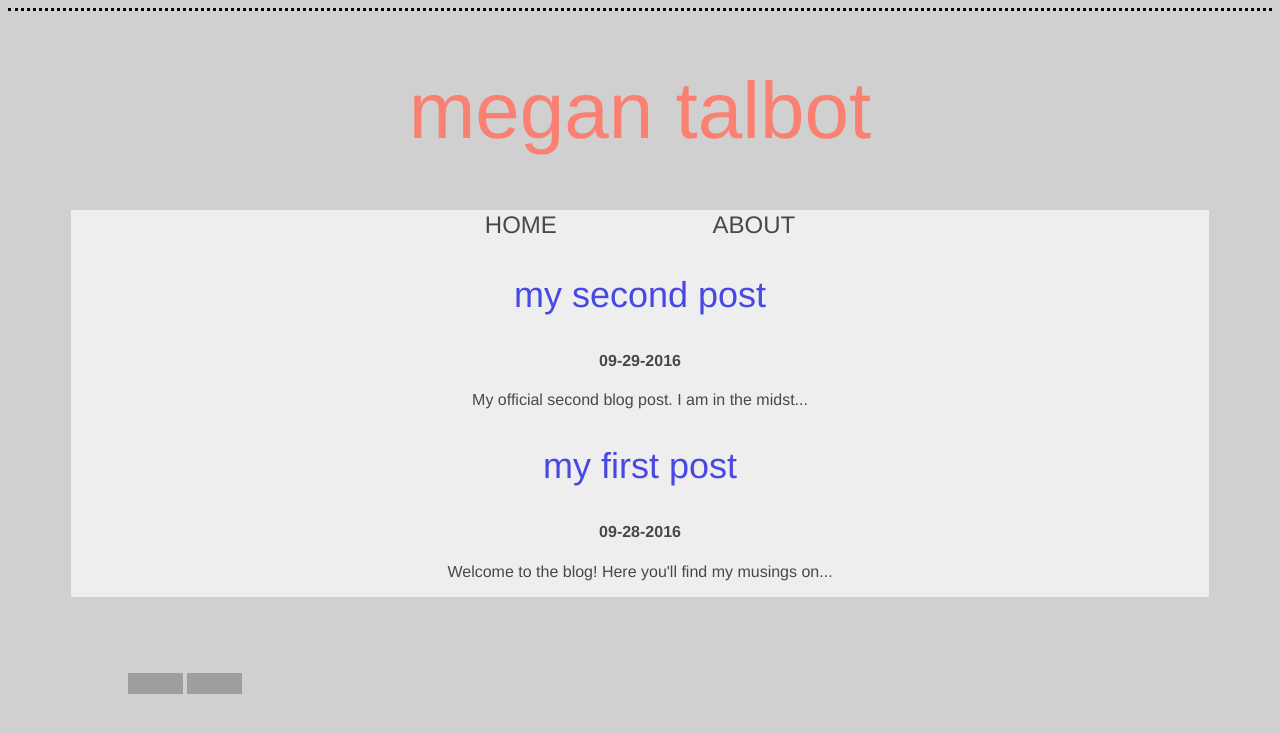
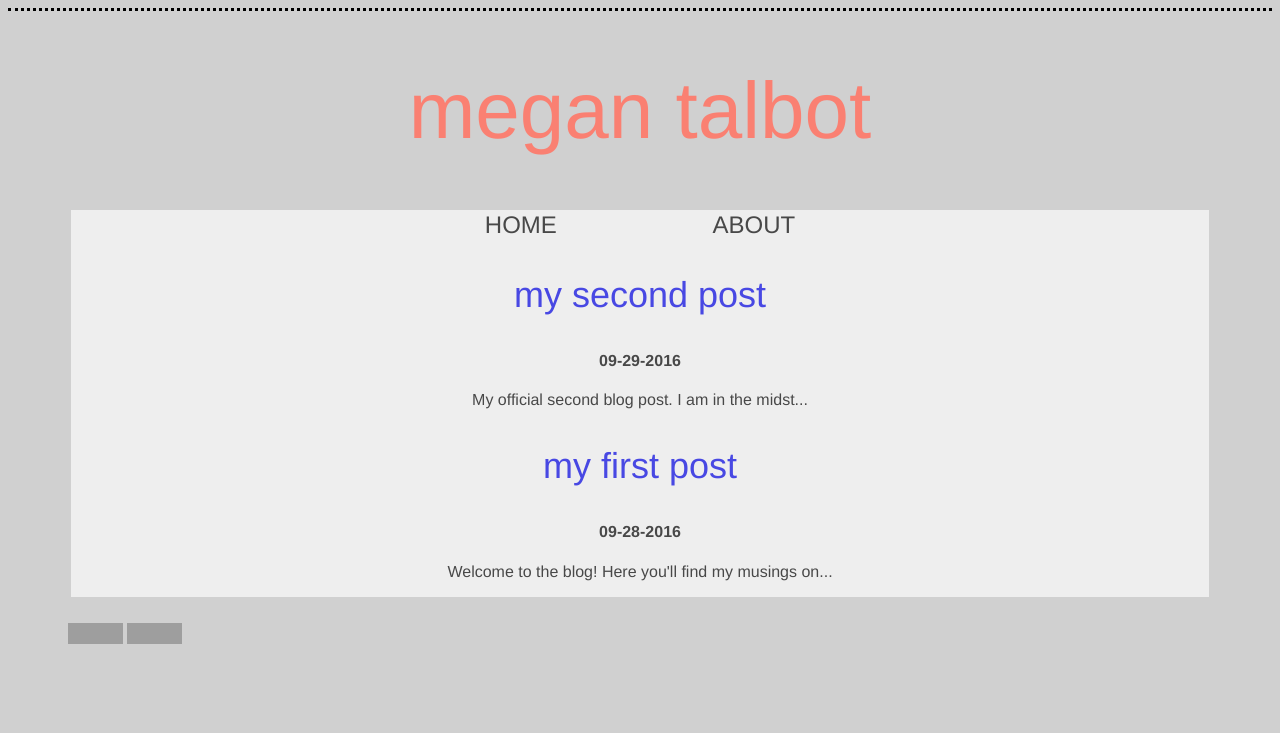
Before and after one commit to meganft/meganft.github.io, a Jekyll site: the page built from index.html, in a window 1280 px wide. Shown: the top 733 px of the page. Built offline with Jekyll 4.4.1, drawn with Linux system fonts in a browser that asks for light colours; grey boxes are pictures that could not be loaded.

Commit message:
change footer spacing

```diff
--- a/_includes/footer.html
+++ b/_includes/footer.html
@@ -1,8 +1,8 @@
     </div>
   </body>
   <footer>
-  <p id="buttons">
-  				<a href="mailto:meganftalbot@gmail.com"><img src="https://openclipart.org/image/2400px/svg_to_png/216531/Mail-Icon-White-on-Grey.png" width= "28"; padding=10cm; ></a><a href="https://www.linkedin.com/in/megan-talbot" ><img src="http://image.flaticon.com/icons/svg/34/34227.svg" width = "27"; padding=10cm;  ></a><a href="https://twitter.com/megantalbot">
-          <img src="https://cdn3.iconfinder.com/data/icons/free-social-icons/67/twitter_circle_black-512.png" width= "28"; padding=10cm; ></a><a href="https://github.com/meganft"><img src="http://image.flaticon.com/icons/svg/25/25231.svg" width= "27" padding=10cm; ></a>
+  <p id="footer">
+  				<a href="mailto:meganftalbot@gmail.com"><img src="https://openclipart.org/image/2400px/svg_to_png/216531/Mail-Icon-White-on-Grey.png" width= "28"; ></a><a href="https://www.linkedin.com/in/megan-talbot" ><img src="http://image.flaticon.com/icons/svg/34/34227.svg" width = "27"; ></a><a href="https://twitter.com/megantalbot">
+          <img src="https://cdn3.iconfinder.com/data/icons/free-social-icons/67/twitter_circle_black-512.png" width= "28"; ></a><a href="https://github.com/meganft"><img src="http://image.flaticon.com/icons/svg/25/25231.svg" width= "27"></a>
 </footer>
 </html>
--- a/css/styles.css
+++ b/css/styles.css
@@ -62,7 +62,7 @@ a:visited {
 footer {
   position: absolute;
   margin: auto;
-  padding: 60px 120px;
+  padding: 10px 60px;
 }
 
 #about-text {
```
